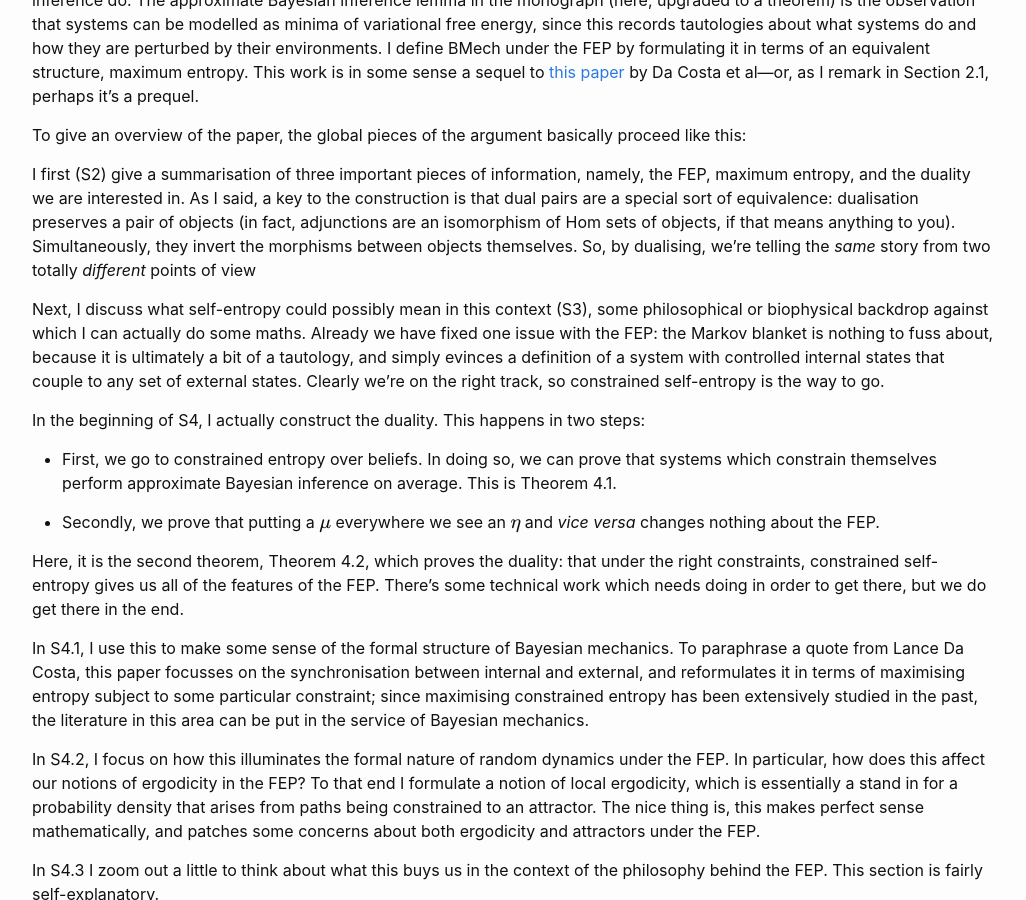
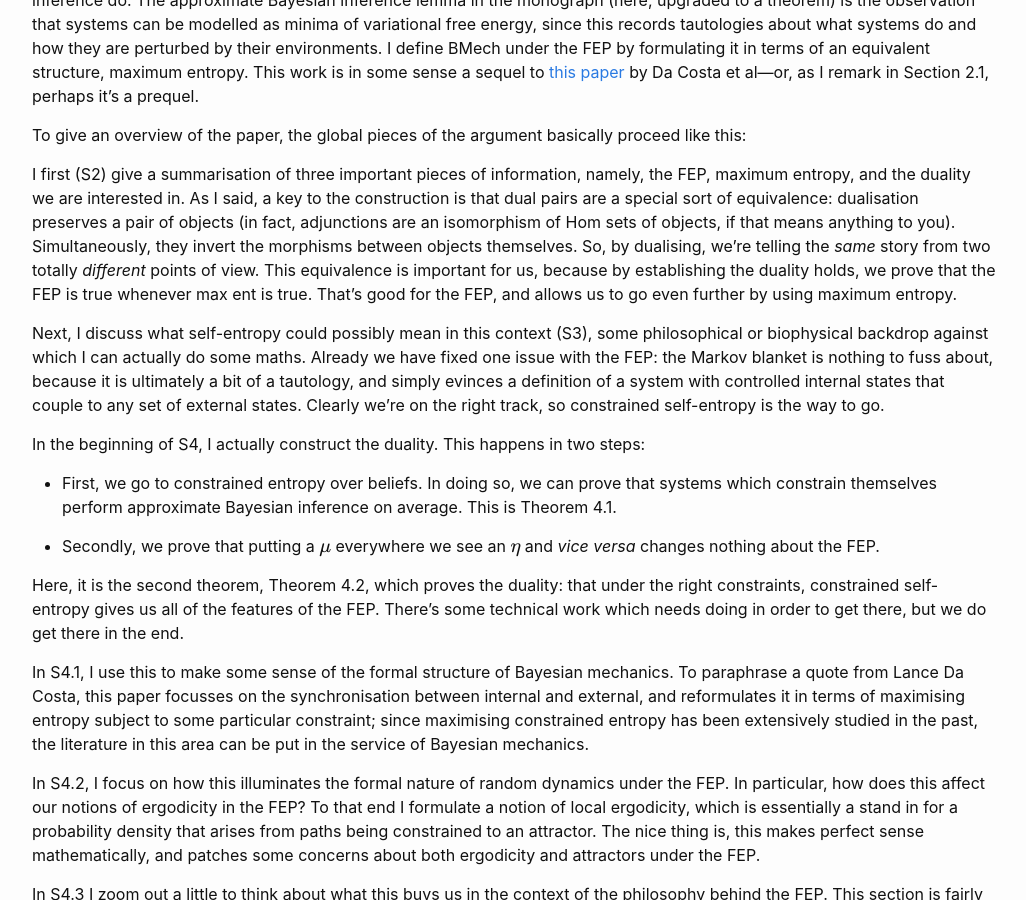
Before and after one commit to DARSakthi/DARSakthi.github.io, a Jekyll site: the page built from _posts/2022-04-27-BMech-I.markdown, in a window 1280 px wide and 900 px high, scrolled down 1915 px. Shown: the whole window, without its empty margins (126-1152 px from the left). Built offline with Jekyll 4.4.1, drawn with Linux system fonts in a browser that asks for light colours; formulas are drawn with MathJax 3; comment, search, counter and statistics services are not loaded.

Commit message:
Additions

```diff
--- a/_posts/2022-04-27-BMech-I.markdown
+++ b/_posts/2022-04-27-BMech-I.markdown
@@ -29,7 +29,7 @@ From the very top, one of the contributions of the paper is to define a simple v
 
 To give an overview of the paper, the global pieces of the argument basically proceed like this:
 
-I first (S2) give a summarisation of three important pieces of information, namely, the FEP, maximum entropy, and the duality we are interested in. As I said, a key to the construction is that dual pairs are a special sort of equivalence: dualisation preserves a pair of objects (in fact, adjunctions are an isomorphism of Hom sets of objects, if that means anything to you). Simultaneously, they invert the morphisms between objects themselves. So, by dualising, we're telling the _same_ story from two totally _different_ points of view
+I first (S2) give a summarisation of three important pieces of information, namely, the FEP, maximum entropy, and the duality we are interested in. As I said, a key to the construction is that dual pairs are a special sort of equivalence: dualisation preserves a pair of objects (in fact, adjunctions are an isomorphism of Hom sets of objects, if that means anything to you). Simultaneously, they invert the morphisms between objects themselves. So, by dualising, we're telling the _same_ story from two totally _different_ points of view. This equivalence is important for us, because by establishing the duality holds, we prove that the FEP is true whenever max ent is true. That's good for the FEP, and allows us to go even further by using maximum entropy.
 
 Next, I discuss what self-entropy could possibly mean in this context (S3), some philosophical or biophysical backdrop against which I can actually do some maths. Already we have fixed one issue with the FEP: the Markov blanket is nothing to fuss about, because it is ultimately a bit of a tautology, and simply evinces a definition of a system with controlled internal states that couple to any set of external states. Clearly we're on the right track, so constrained self-entropy is the way to go.
 
```
